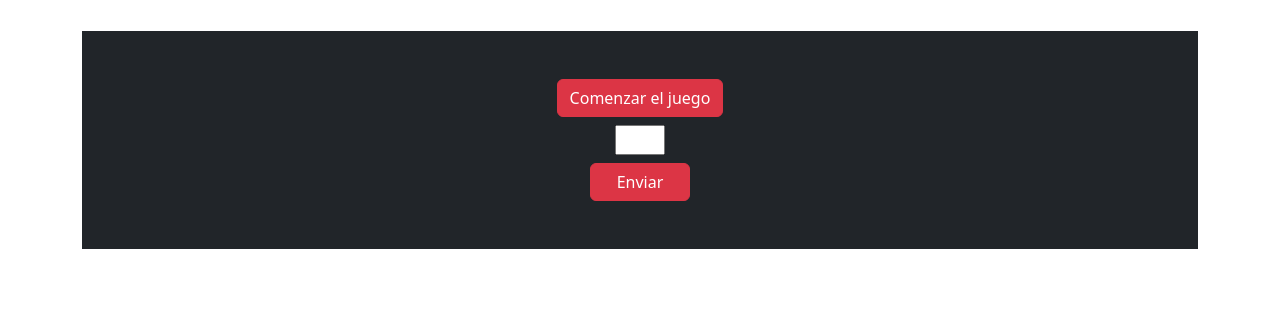
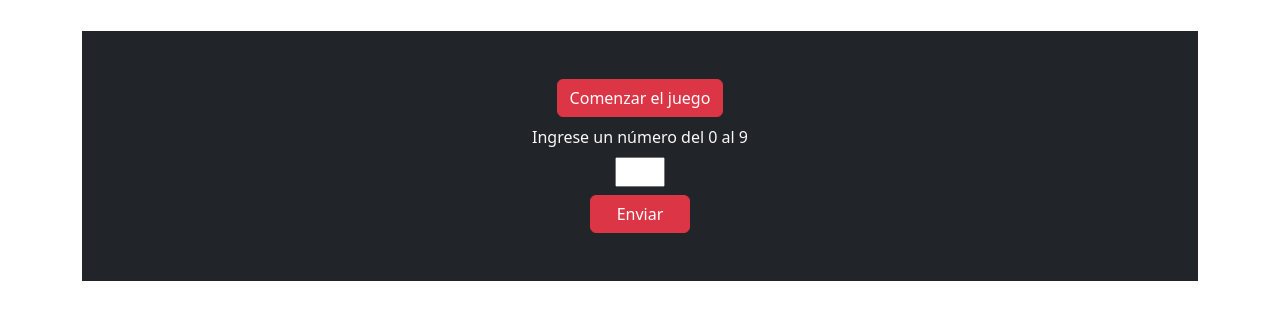
Before and after one commit to cristb89/TP5-JavaScript-Ejercicio01, a plain HTML site: page index.html in a window 1280 px wide. Shown: the part 121-440 px from the top of the page. Drawn offline with Linux system fonts and the light colour scheme.

Commit message:
Se agrega label con información de lo que debe ingresar el usuario en el imput

```diff
--- a/index.html
+++ b/index.html
@@ -21,6 +21,7 @@
             <article class="bg-dark p-5">
                 <button id="boton-comenzar" class="btn btn-danger" onclick="generarNumeroAleatorio()">Comenzar el juego</button>
                 <form action="" class="d-flex flex-column align-items-center">
+                    <label for="Numero" class="text-light mt-2">Ingrese un número del 0 al 9</label>
                     <input type="number" class="mt-2" name="numero" id="Numero" style="width: 50px;">
                     <input type="button" class="btn btn-danger mt-2" onclick="compararNumeros()" value="Enviar" style="width: 100px;">
                 </form>
```
